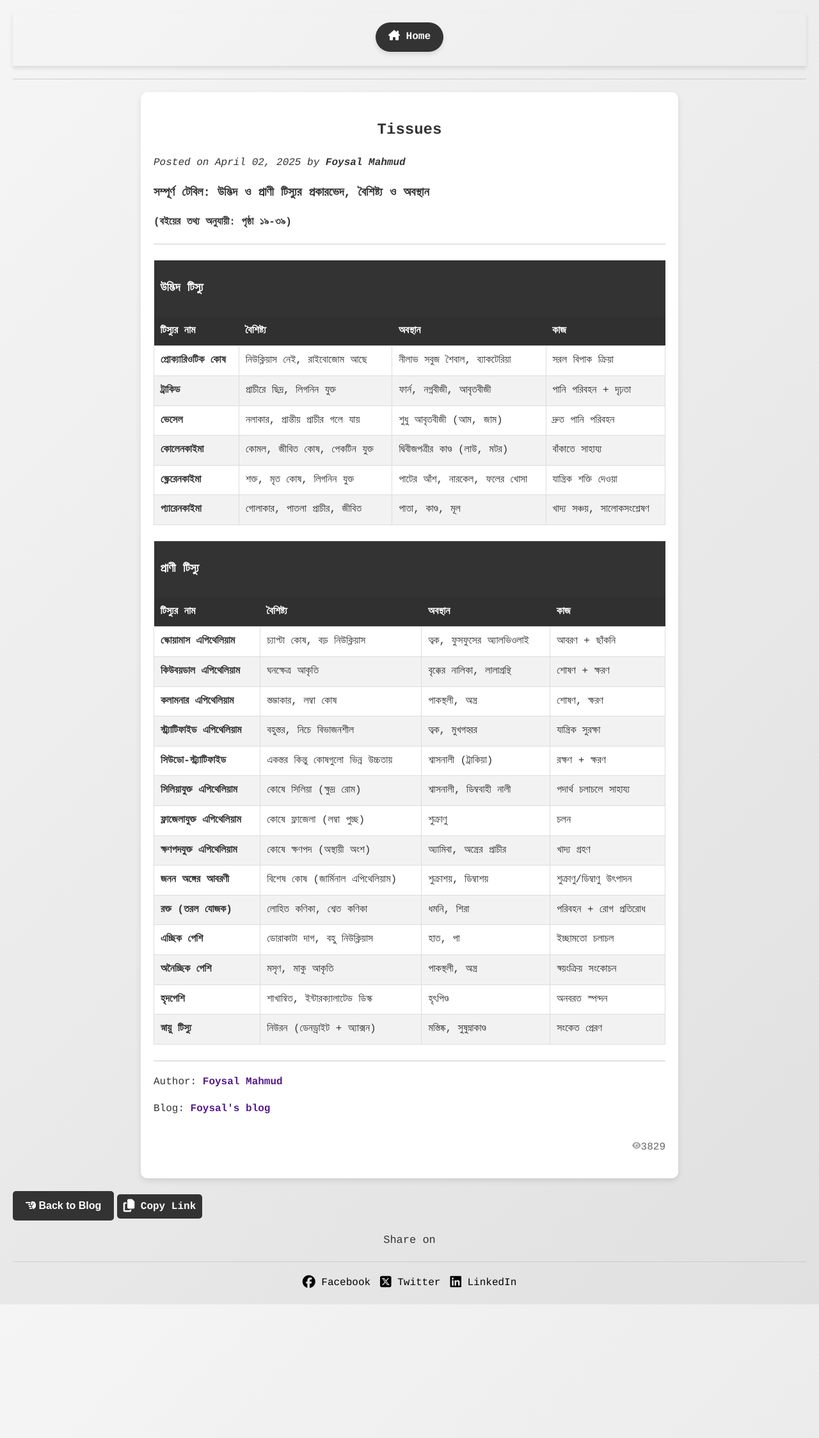
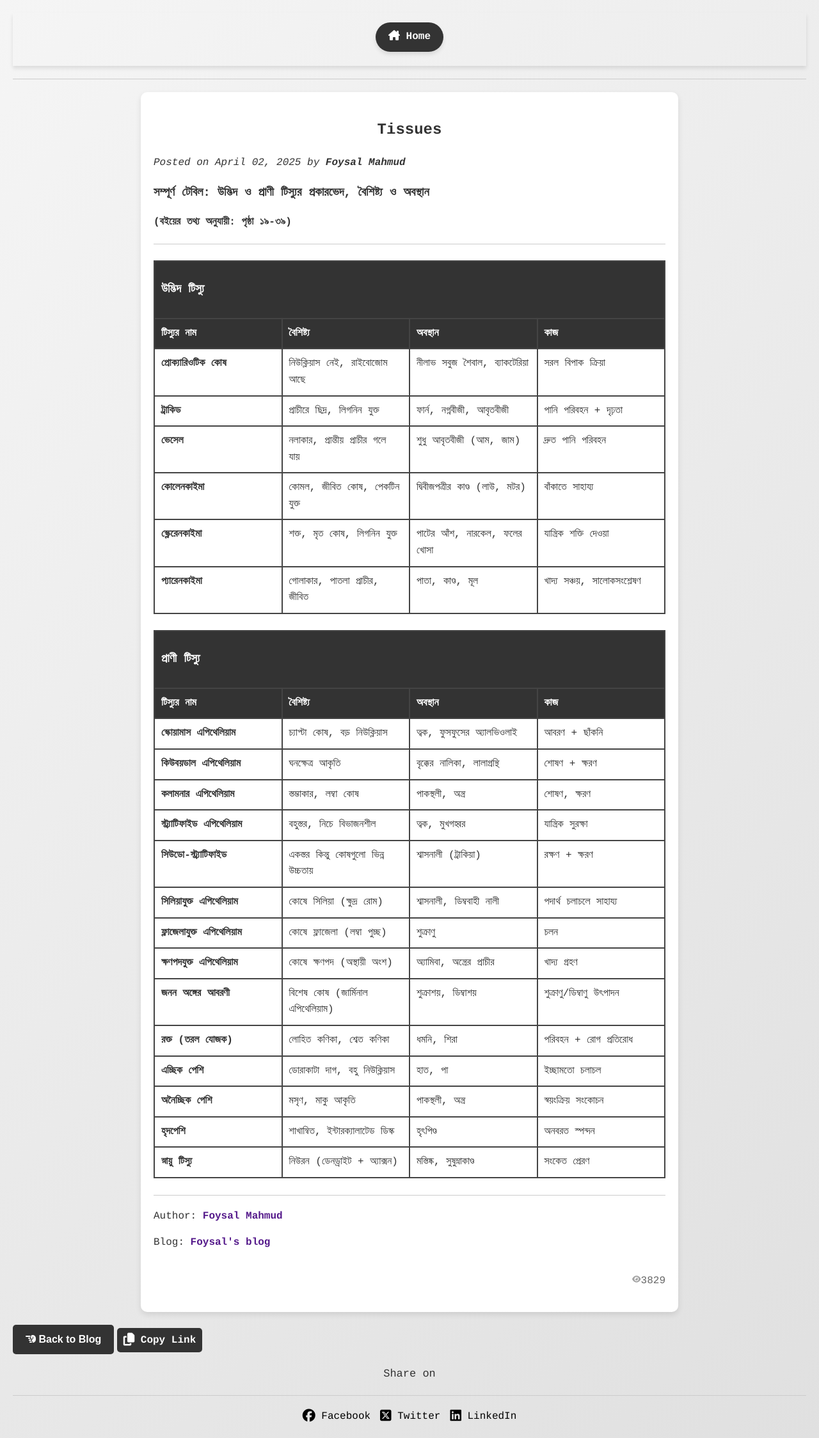
Before and after one commit to foysal1627/foysal1627.github.io, a Jekyll site: the page built from _posts/2025-04-02-Tissues.md, in a window 1280 px wide. Shown: the whole page at 64% size. Built offline with Jekyll 4.4.1, drawn with Linux system fonts in a browser that asks for light colours; before the commit the page ends 2039 px from its top, so only the background shows below that.

Commit message:
Update style.css

```diff
--- a/assets/css/style.css
+++ b/assets/css/style.css
@@ -134,28 +134,28 @@ button:hover {
 .tissue-table {
   width: 100%;
   border-collapse: collapse;
-  margin: 1.6rem 0; /* এখানে 0.2-এর জায়গায় 0 দেওয়া হয়েছে */
+  margin: 1.6rem 0;
+  table-layout: fixed;
   word-wrap: break-word;
+  overflow-wrap: break-word;
+  border: 2px solid #444; /* বর্ডার স্পষ্ট করার জন্য */
+}
+
+.tissue-table th, .tissue-table td {
+  border: 2px solid #444; /* প্রতিটি ঘরের বর্ডার স্পষ্ট করা */
+  padding: 10px;
+  text-align: left;
+  vertical-align: top;
+  white-space: normal;
 }
 
 .tissue-table th {
-  background-color: rgba(0, 0, 0, 0.8); /* কালো রঙ কিন্তু একটু কম স্বচ্ছ */
+  background-color: rgba(0, 0, 0, 0.8);
   color: white;
-  padding: 10px;
-  text-align: left;
-  word-wrap: break-word;
 }
 
-.tissue-table td {
-  padding: 10px;
-  border: 1px solid #ddd;
-  word-wrap: break-word;
+@media (max-width: 600px) {
+  .tissue-table {
+    font-size: 14px;
+  }
 }
-
-.tissue-table tr:nth-child(even) {
-  background-color: #f2f2f2; /* জোড় সংখ্যার লাইনের রঙ */
-}
-
-.tissue-table tr:hover {
-  background-color: lightblue; /* মাউস রাখলে কালার পরিবর্তন */
-}
```
